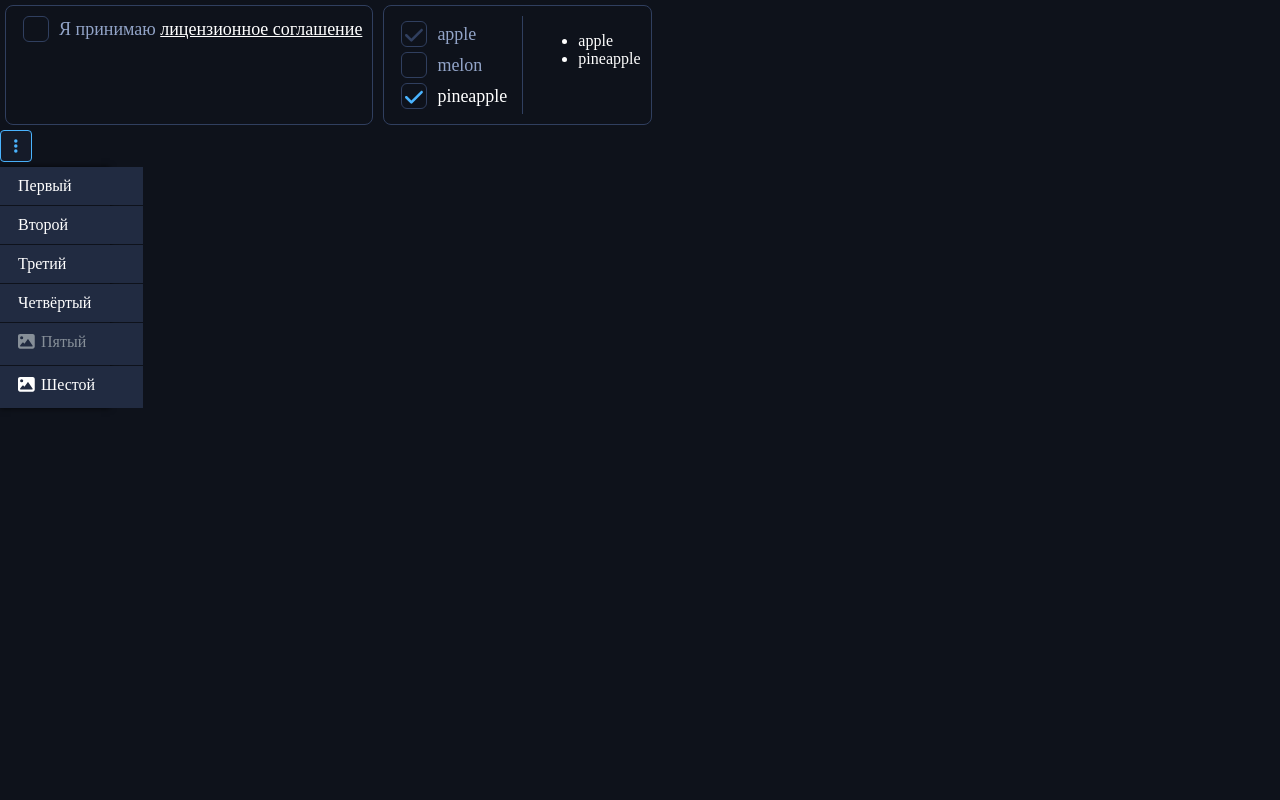
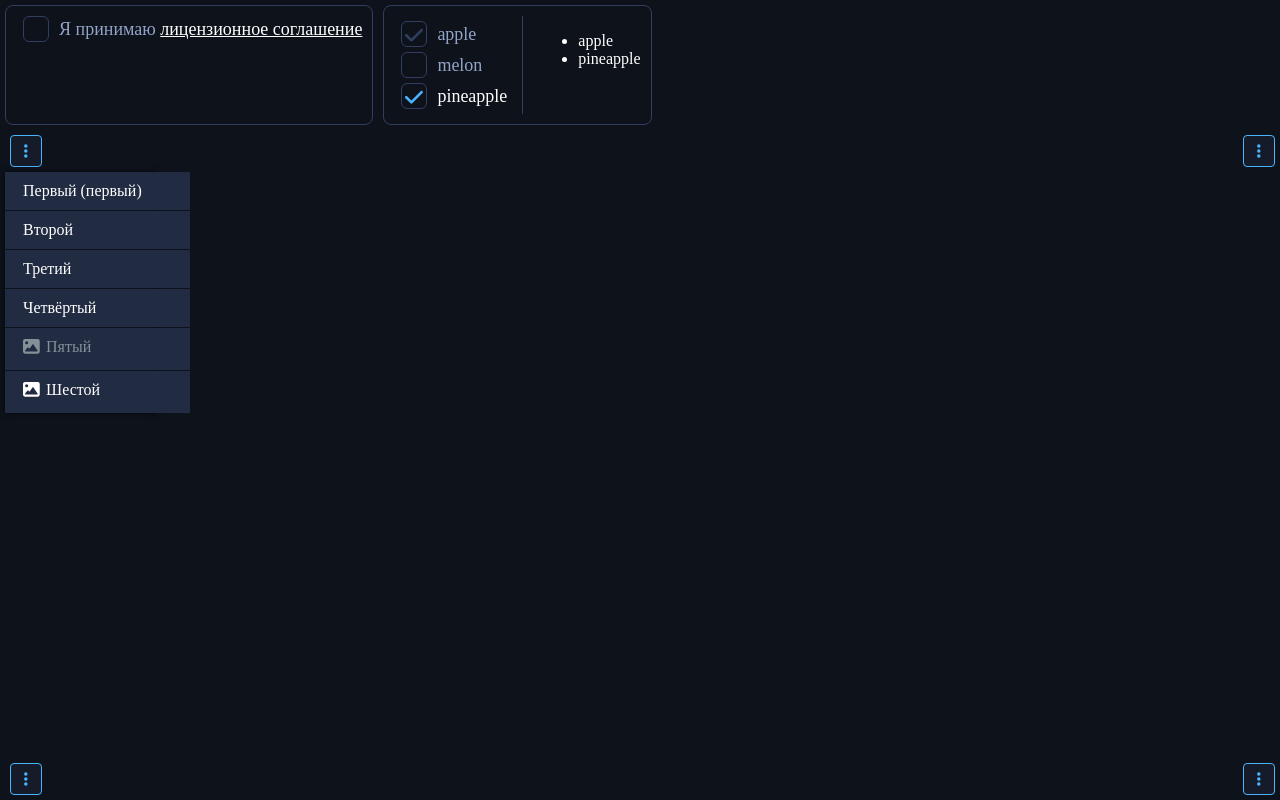
Before and after one commit to gultyaevaa/test_task, a Vue app: page / in a window 1280 px wide. Both pictures are taken after a click on the element 16 px from the left and 146 px from the top of the page. Built offline with nearby package versions, Linux system fonts and the light colour scheme.

Commit message:
Определение стороны, в которую открывается меню

```diff
--- /dev/null
+++ b/src/components/TestDropdown.vue
@@ -0,0 +1,76 @@
+<script setup>
+
+import TDropdownItem from "@/components/dropdown/TDropdownItem.vue";
+import TDropdown from "@/components/dropdown/TDropdown.vue";
+import TDropdownMenu from "@/components/dropdown/TDropdownMenu.vue";
+</script>
+
+<template>
+  <TDropdown>
+    <template #default>
+      <div class="dropdown-button">
+        <svg class="dropdown-button-icon" xmlns="http://www.w3.org/2000/svg" viewBox="0 0 450 500" width="14">
+          <path
+              d="M8 256a56 56 0 1 1 112 0A56 56 0 1 1 8 256zm160 0a56 56 0 1 1 112 0 56 56 0 1 1 -112 0zm216-56a56 56 0 1 1 0 112 56 56 0 1 1 0-112z"/>
+        </svg>
+      </div>
+    </template>
+    <template #dropdown>
+      <TDropdownMenu>
+        <TDropdownItem>
+          <template #text>Первый (первый)</template>
+        </TDropdownItem>
+        <TDropdownItem>
+          <template #text>Второй</template>
+        </TDropdownItem>
+        <TDropdownItem>
+          <template #text>Третий</template>
+        </TDropdownItem>
+        <TDropdownItem>
+          <template #text>Четвёртый</template>
+        </TDropdownItem>
+        <TDropdownItem disabled>
+          <template #text>Пятый</template>
+          <template #image>
+            <svg viewBox="0 0 550 550" width="18">
+              <path class="list-item__image-content" xmlns="http://www.w3.org/2000/svg"
+                    d="M0 96C0 60.7 28.7 32 64 32H448c35.3 0 64 28.7 64 64V416c0 35.3-28.7 64-64 64H64c-35.3 0-64-28.7-64-64V96zM323.8 202.5c-4.5-6.6-11.9-10.5-19.8-10.5s-15.4 3.9-19.8 10.5l-87 127.6L170.7 297c-4.6-5.7-11.5-9-18.7-9s-14.2 3.3-18.7 9l-64 80c-5.8 7.2-6.9 17.1-2.9 25.4s12.4 13.6 21.6 13.6h96 32H424c8.9 0 17.1-4.9 21.2-12.8s3.6-17.4-1.4-24.7l-120-176zM112 192a48 48 0 1 0 0-96 48 48 0 1 0 0 96z"/>
+            </svg>
+          </template>
+        </TDropdownItem>
+        <TDropdownItem>
+          <template #text>Шестой</template>
+          <template #image>
+            <svg viewBox="0 0 550 550" width="18">
+              <path class="list-item__image-content" xmlns="http://www.w3.org/2000/svg"
+                    d="M0 96C0 60.7 28.7 32 64 32H448c35.3 0 64 28.7 64 64V416c0 35.3-28.7 64-64 64H64c-35.3 0-64-28.7-64-64V96zM323.8 202.5c-4.5-6.6-11.9-10.5-19.8-10.5s-15.4 3.9-19.8 10.5l-87 127.6L170.7 297c-4.6-5.7-11.5-9-18.7-9s-14.2 3.3-18.7 9l-64 80c-5.8 7.2-6.9 17.1-2.9 25.4s12.4 13.6 21.6 13.6h96 32H424c8.9 0 17.1-4.9 21.2-12.8s3.6-17.4-1.4-24.7l-120-176zM112 192a48 48 0 1 0 0-96 48 48 0 1 0 0 96z"/>
+            </svg>
+          </template>
+        </TDropdownItem>
+      </TDropdownMenu>
+    </template>
+  </TDropdown>
+</template>
+
+<style scoped>
+.dropdown-button {
+  margin-left: 5px;
+  width: 30px;
+  height: 30px;
+  display: flex;
+  justify-content: center;
+  background: #151b29;
+  border: 1px solid var(--color-primary);
+  border-radius: 4px;
+  cursor: pointer;
+  transform: rotate(90deg);
+}
+
+.dropdown-button:hover {
+  background: #303f5f;
+}
+
+.dropdown-button-icon {
+  fill: var(--color-primary);
+}
+</style>
--- a/src/components/dropdown/TDropdown.vue
+++ b/src/components/dropdown/TDropdown.vue
@@ -1,13 +1,42 @@
 <script setup>
-import {onMounted, ref} from "vue";
-
+import {computed, nextTick, onMounted, ref} from "vue";
+// TODO подумать, как перенести логику по определению направление открытия менюшки в директиву
 /** Идентификатор компонента */
 const id = Math.random().toString();
 /** Состояние dropdown */
 const state = ref(false);
+/** Смещение влево */
+const offsetLeft = ref('0');
+/** Смещение по вертикали */
+const offsetTop = ref(undefined);
+/** Направление анимации */
+const transformDirection = computed(() => {
+  return !offsetTop.value ? 'top' : 'bottom';
+});
 /** Переключить состояние dropdown */
 const changeState = () => {
   state.value = !state.value;
+  if (state.value) {
+    const reference = document.getElementById(id);
+    if (reference) {
+      nextTick(() => {
+        const dropdownItems = document.getElementsByClassName('dropdown');
+        if (dropdownItems.length) {
+          const referenceOffsetLeft = reference.offsetLeft;
+          const dropdownItem = dropdownItems.item(0);
+          const dropdownWidth = dropdownItem.offsetWidth;
+          if (referenceOffsetLeft > dropdownWidth) {
+            offsetLeft.value = `-${dropdownWidth - 5}px`
+          }
+          const dropdownHeight = dropdownItem.offsetHeight;
+          const referenceOffsetBottom = reference.offsetTop;
+          if (document.body.offsetHeight < referenceOffsetBottom + dropdownHeight) {
+            offsetTop.value = `-${dropdownHeight + 10}px`
+          }
+        }
+      });
+    }
+  }
 }
 
 /** Обработка клика вне меню */
@@ -25,26 +54,29 @@ onMounted(() => {
 <template>
   <div :id="id" class="dropdown-reference" @click="changeState">
     <slot name="default"/>
+    <transition name="slide">
+      <div v-if="state" v-click-outside="clickOutsideObj" class="dropdown">
+        <slot name="dropdown"/>
+      </div>
+    </transition>
   </div>
-  <transition name="slide">
-    <div v-if="state" v-click-outside="clickOutsideObj" class="dropdown">
-      <slot name="dropdown"/>
-    </div>
-  </transition>
 </template>
 
 <style scoped>
 .slide-enter-from, .slide-leave-to {
   transform: scaleY(0);
 }
+
 .dropdown-reference {
   width: fit-content;
 }
 
 .dropdown {
   position: absolute;
+  left: v-bind(offsetLeft);
+  top: v-bind(offsetTop);
   transition: transform var(--transition-duration) ease-in-out;
-  transform-origin: top;
+  transform-origin: v-bind(transformDirection);
   width: fit-content;
   margin: 5px 0;
 }
--- a/src/components/dropdown/TDropdownMenu.vue
+++ b/src/components/dropdown/TDropdownMenu.vue
@@ -10,8 +10,6 @@
 
 <style scoped>
 .dropdown-menu {
-  display: flex;
-  flex-direction: column;
   width: max-content;
   box-shadow: 0 0 6px rgb(0 0 0 / 75%);
 }
--- a/src/directives/ClickOutside.js
+++ b/src/directives/ClickOutside.js
@@ -4,7 +4,7 @@ const clickOutside = {
         excludeElements.push(element);
         const handler = binding.value.handler;
         element.clickOutsideEvent = (event) => {
-            if (!(excludeElements.some(el =>el === event.target || el.contains(event.target)))) {
+            if (!(excludeElements.some(el => el === event.target || el.contains(event.target)))) {
                 handler();
             }
         }
--- a/src/pages/PartTwo.vue
+++ b/src/pages/PartTwo.vue
@@ -1,76 +1,40 @@
 <script setup>
 
-import TDropdown from "@/components/dropdown/TDropdown.vue";
-import TDropdownMenu from "@/components/dropdown/TDropdownMenu.vue";
-import TDropdownItem from "@/components/dropdown/TDropdownItem.vue";
-
+import TestDropdown from "@/components/TestDropdown.vue";
 </script>
 
 <template>
-  <TDropdown>
-    <template #default>
-      <div class="dropdown-button">
-        <svg class="dropdown-button-icon" xmlns="http://www.w3.org/2000/svg" viewBox="0 0 450 500" width="14">
-          <path
-              d="M8 256a56 56 0 1 1 112 0A56 56 0 1 1 8 256zm160 0a56 56 0 1 1 112 0 56 56 0 1 1 -112 0zm216-56a56 56 0 1 1 0 112 56 56 0 1 1 0-112z"/>
-        </svg>
-      </div>
-    </template>
-    <template #dropdown>
-      <TDropdownMenu>
-        <TDropdownItem>
-          <template #text>Первый</template>
-        </TDropdownItem>
-        <TDropdownItem>
-          <template #text>Второй</template>
-        </TDropdownItem>
-        <TDropdownItem>
-          <template #text>Третий</template>
-        </TDropdownItem>
-        <TDropdownItem>
-          <template #text>Четвёртый</template>
-        </TDropdownItem>
-        <TDropdownItem disabled>
-          <template #text>Пятый</template>
-          <template #image>
-            <svg viewBox="0 0 550 550" width="18">
-              <path class="list-item__image-content" xmlns="http://www.w3.org/2000/svg"
-                    d="M0 96C0 60.7 28.7 32 64 32H448c35.3 0 64 28.7 64 64V416c0 35.3-28.7 64-64 64H64c-35.3 0-64-28.7-64-64V96zM323.8 202.5c-4.5-6.6-11.9-10.5-19.8-10.5s-15.4 3.9-19.8 10.5l-87 127.6L170.7 297c-4.6-5.7-11.5-9-18.7-9s-14.2 3.3-18.7 9l-64 80c-5.8 7.2-6.9 17.1-2.9 25.4s12.4 13.6 21.6 13.6h96 32H424c8.9 0 17.1-4.9 21.2-12.8s3.6-17.4-1.4-24.7l-120-176zM112 192a48 48 0 1 0 0-96 48 48 0 1 0 0 96z"/>
-            </svg>
-          </template>
-        </TDropdownItem>
-        <TDropdownItem>
-          <template #text>Шестой</template>
-          <template #image>
-            <svg viewBox="0 0 550 550" width="18">
-              <path class="list-item__image-content" xmlns="http://www.w3.org/2000/svg"
-                    d="M0 96C0 60.7 28.7 32 64 32H448c35.3 0 64 28.7 64 64V416c0 35.3-28.7 64-64 64H64c-35.3 0-64-28.7-64-64V96zM323.8 202.5c-4.5-6.6-11.9-10.5-19.8-10.5s-15.4 3.9-19.8 10.5l-87 127.6L170.7 297c-4.6-5.7-11.5-9-18.7-9s-14.2 3.3-18.7 9l-64 80c-5.8 7.2-6.9 17.1-2.9 25.4s12.4 13.6 21.6 13.6h96 32H424c8.9 0 17.1-4.9 21.2-12.8s3.6-17.4-1.4-24.7l-120-176zM112 192a48 48 0 1 0 0-96 48 48 0 1 0 0 96z"/>
-            </svg>
-          </template>
-        </TDropdownItem>
-      </TDropdownMenu>
-    </template>
-  </TDropdown>
+  <div class="part-two">
+    <TestDropdown class="dropdown-left-top"/>
+    <TestDropdown class="dropdown-right-top"/>
+    <TestDropdown class="dropdown-left-bottom"/>
+    <TestDropdown class="dropdown-right-bottom"/>
+  </div>
 </template>
 
 <style scoped>
-.dropdown-button {
-  width: 30px;
-  height: 30px;
-  display: flex;
-  justify-content: center;
-  background: #151b29;
-  border: 1px solid var(--color-primary);
-  border-radius: 4px;
-  cursor: pointer;
-  transform: rotate(90deg);
+.part-two {
+  position: relative;
+  height: calc(100% - 130px);
 }
-
-.dropdown-button:hover {
-  background: #303f5f;
+.dropdown-left-top {
+  position: absolute;
+  top: 5px;
+  left: 5px;
 }
-
-.dropdown-button-icon {
-  fill: var(--color-primary);
+.dropdown-right-top {
+  position: absolute;
+  top: 5px;
+  right: 5px;
+}
+.dropdown-left-bottom {
+  position: absolute;
+  bottom: 5px;
+  left: 5px;
+}
+.dropdown-right-bottom {
+  position: absolute;
+  bottom: 5px;
+  right: 5px;
 }
 </style>
```
